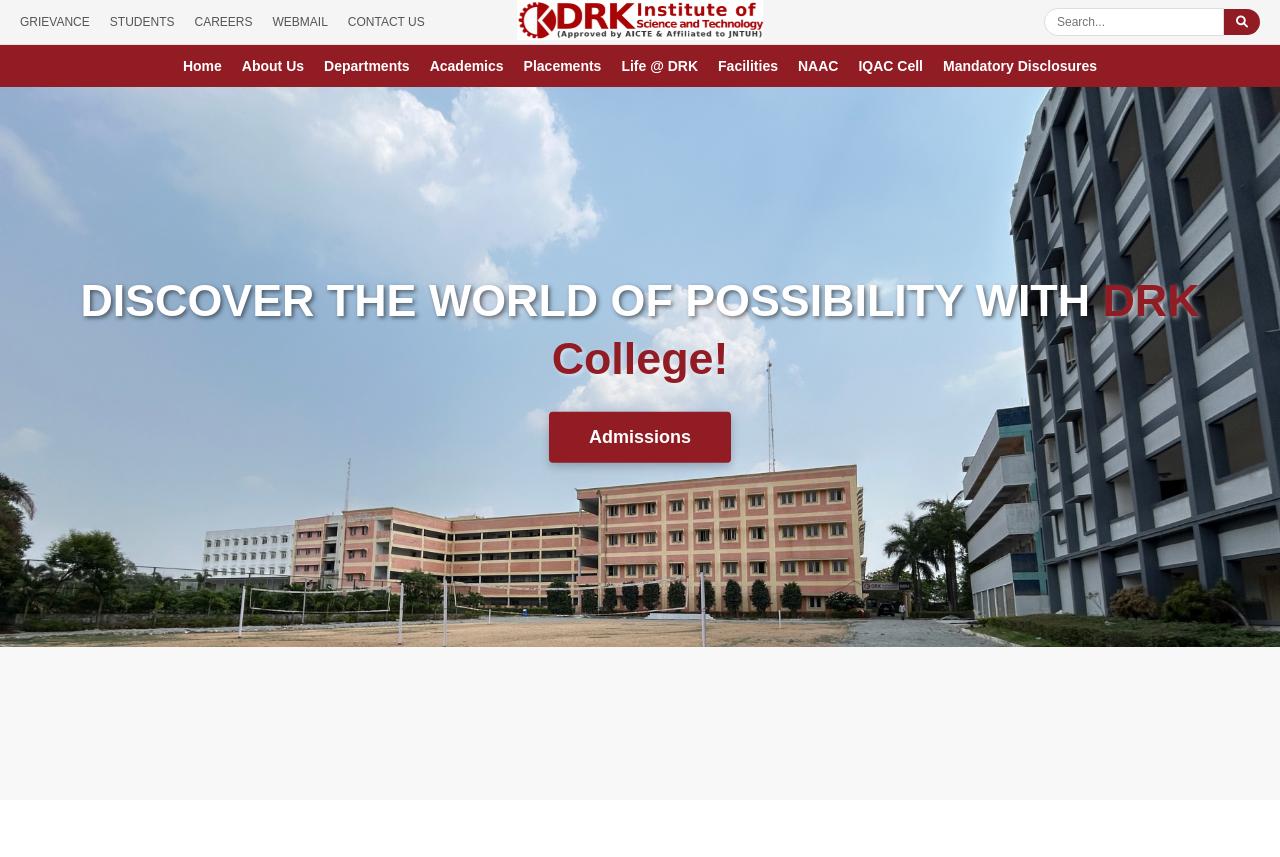
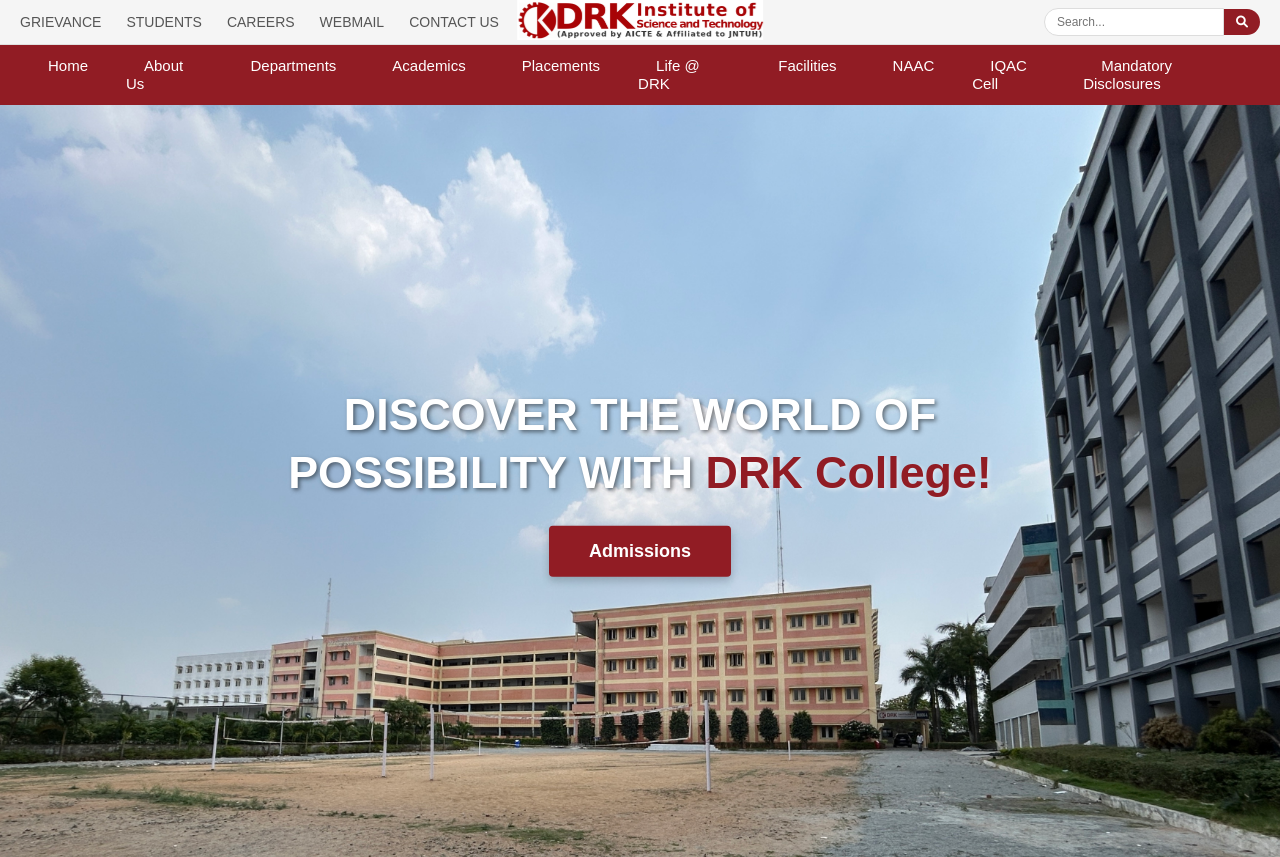
Before and after one commit to ksampathreddy/College-Website, a PHP site: page / in a window 1280 px wide. Before the commit the page ends 647 px from the top, so only its background shows below. Run offline with PHP 8.4, Linux system fonts and the light colour scheme.

Commit message:
main page

```diff
--- a/index.html
+++ b/index.html
@@ -13,11 +13,11 @@
     <div class="top-bar">
       <div class="top-links">
         <ul>
-          <li>GRIEVANCE</li>
-          <li>STUDENTS</li>
-          <li>CAREERS</li>
-          <li>WEBMAIL</li>
-          <li>CONTACT US</li>
+          <li><a href="#"></a>GRIEVANCE</a></li>
+          <li><a href="#"></a>STUDENTS</a></li>
+          <li><a href="#"></a>CAREERS</a></li>
+          <li><a href="#"></a>WEBMAIL</a></li>
+          <li><a href="#"></a>CONTACT US</a></li>
         </ul>
       </div>
       <div class="logo-container">
@@ -46,7 +46,7 @@
 
   <div class="image-slider">
     <div class="slider-content">
-      <h1>DISCOVER THE WORLD OF POSSIBILITY WITH <span>DRK College!</span></h1>
+      <h1>DISCOVER THE WORLD OF<br/> POSSIBILITY WITH <span>DRK College!</span></h1>
       <button class="admissions-btn">Admissions</button>
     </div>
     <img src="static/1.jpg" class="active">
--- a/static/style.css
+++ b/static/style.css
@@ -22,8 +22,8 @@ body {
 .top-links ul {
   list-style: none;
   display: flex;
-  gap: 20px;
-  font-size: 12px;
+  gap: 25px;
+  font-size: 14px;
   color: #555;
 }
 
@@ -82,9 +82,9 @@ body {
 .nav-links li a {
   text-decoration: none;
   color: white;
-  font-size: 14px;
-  font-weight: 600;
-  padding: 5px 0;
+  font-size: 15px;
+  font-weight: 500;
+  padding: 0px 18px;
   position: relative;
 }
 
@@ -102,7 +102,7 @@ body {
 .image-slider {
   position: relative;
   width: 100%;
-  height: 70vh;
+  height: 94vh;
   overflow: hidden;
 }
 
```
